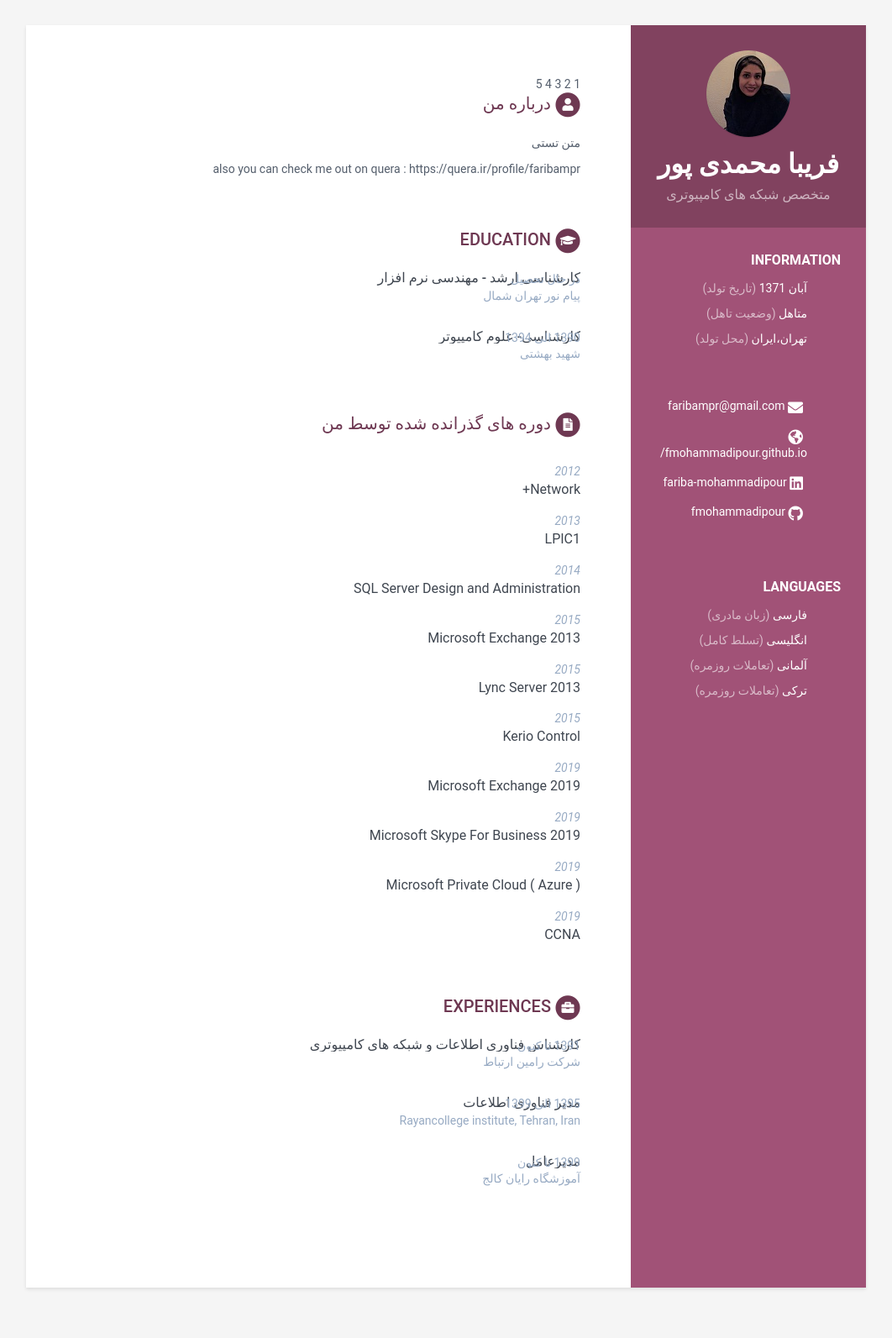
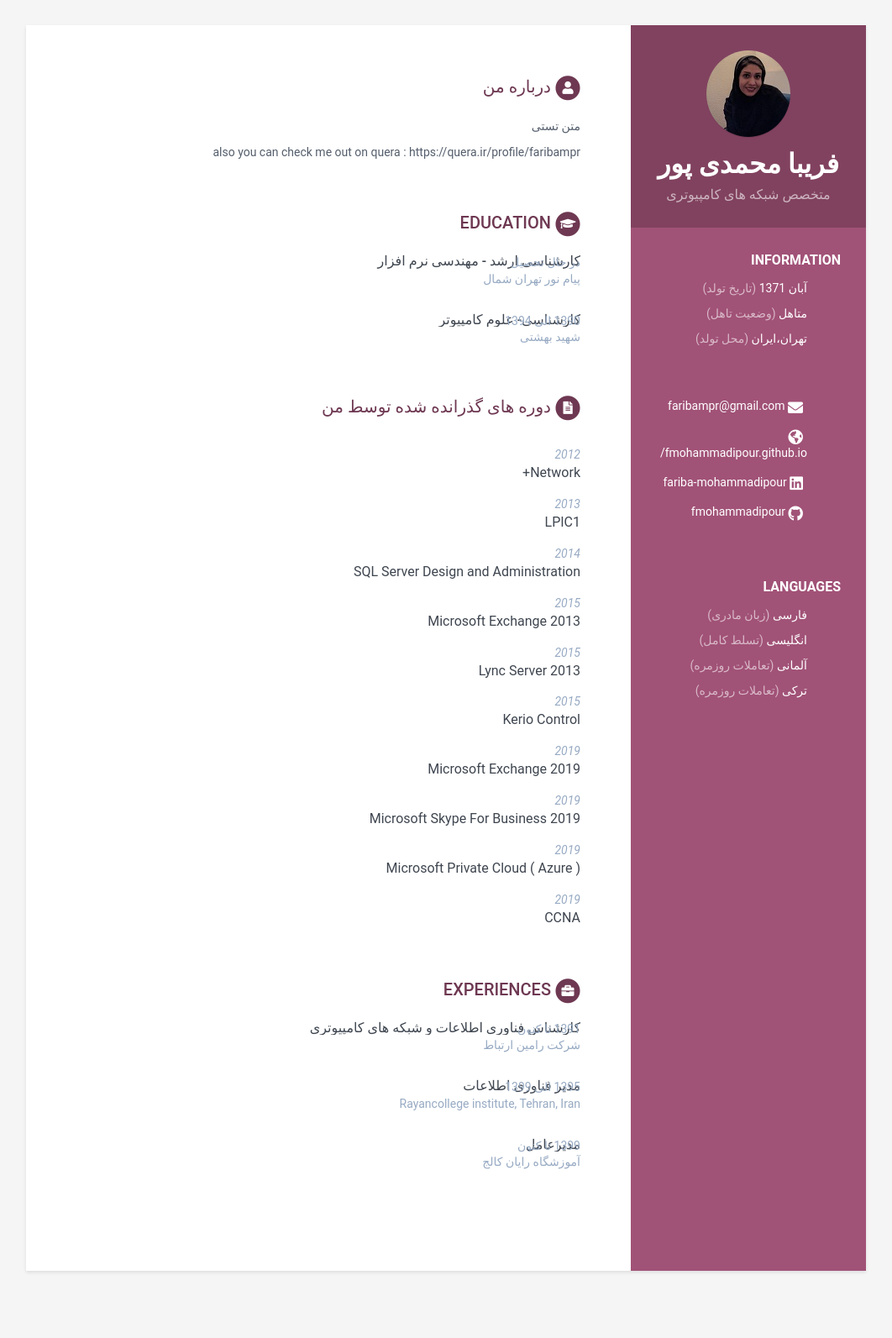
Before and after one commit to fmohammadipour/resume-fa.github.io, a Jekyll site: the page built from index.html, in a window 1280 px wide. Shown: the whole page at 84% size, without its empty margins (109-1171 px from the left). Built offline with Jekyll 4.4.1, drawn with Linux system fonts in a browser that asks for light colours.

Commit message:
Update index.html

```diff
--- a/index.html
+++ b/index.html
@@ -8,16 +8,8 @@ body{
  direction:rtl;
 }
 </style>
-1
-2
-3
-4
-5
-<style type="text/css">
-body{
- direction:rtl;
-}
-</style>
+
+
 {% include career-profile.html %}
 
 {% unless site.data.data.sidebar.education %}
```
